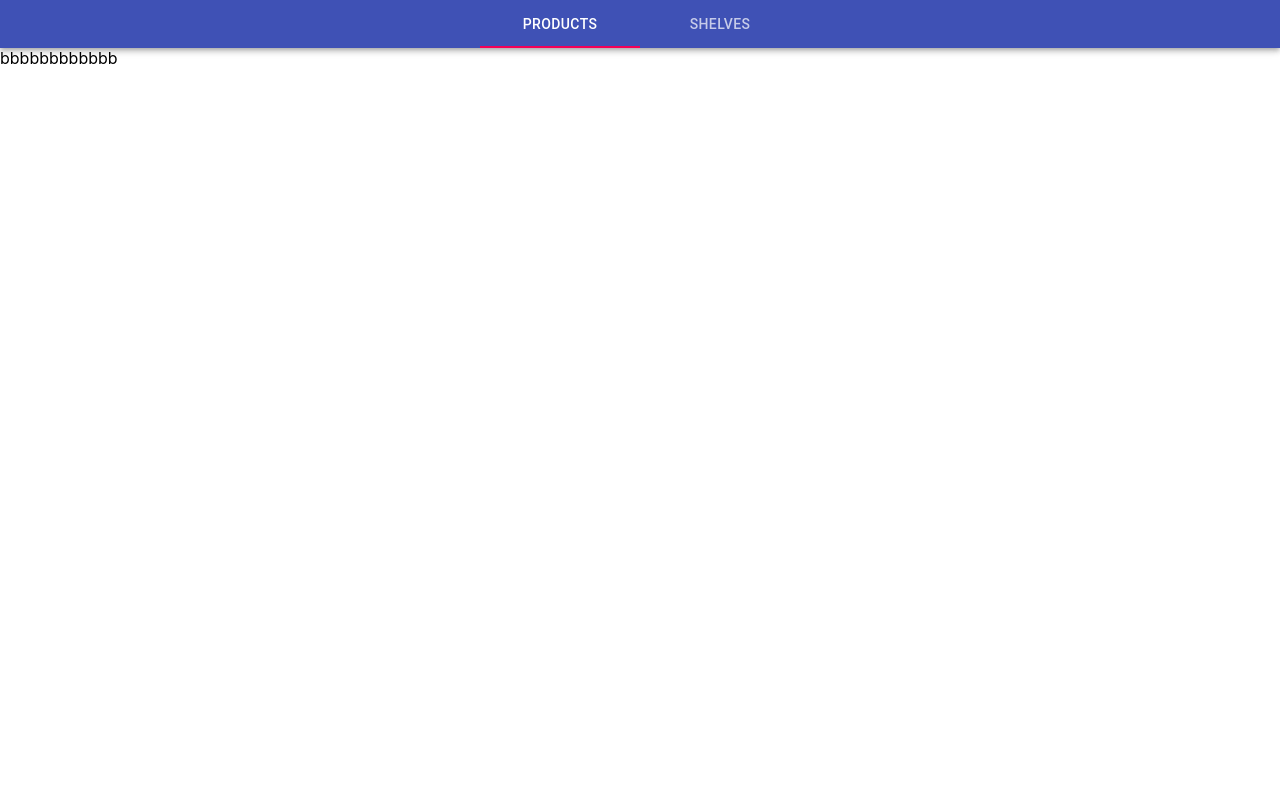
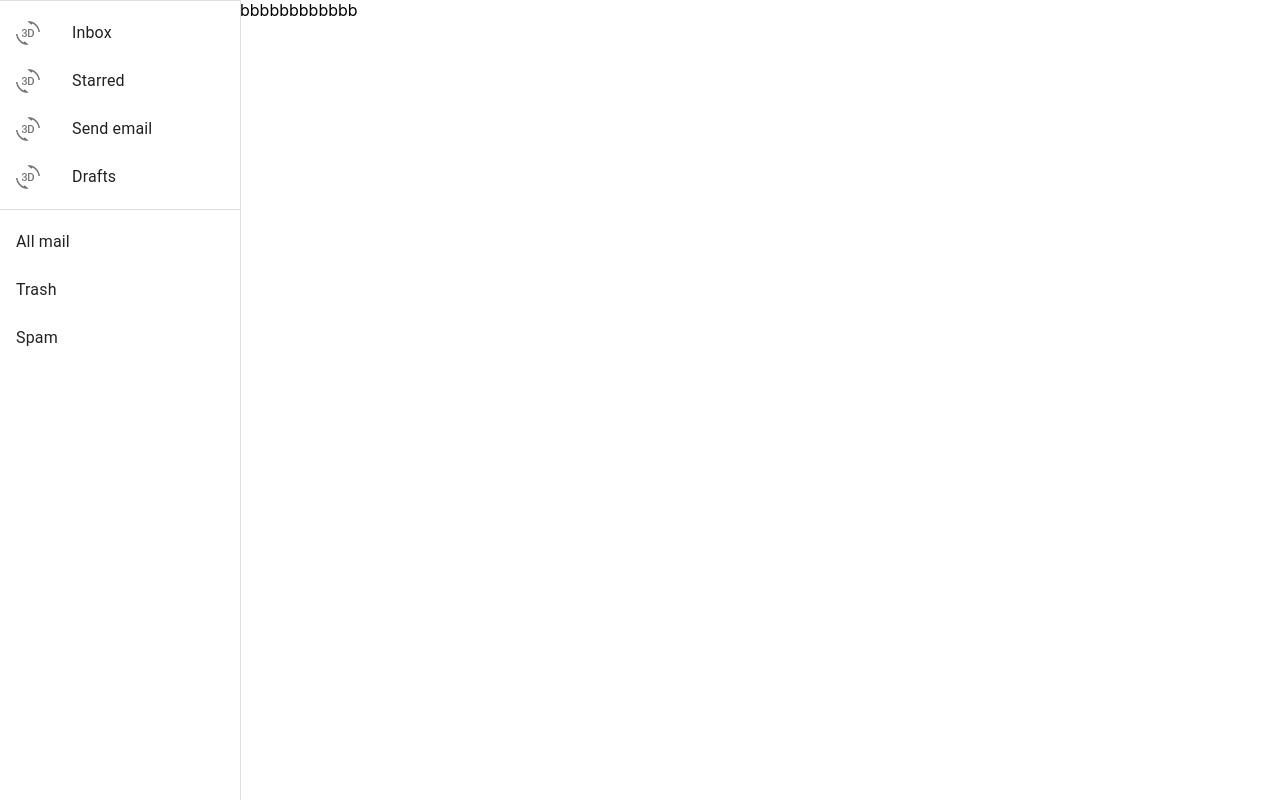
Before and after one commit to lhphancs/InventoryManagerFrontEnd, a React (Create React App) app: page /shelves in a window 1280 px wide. Built offline with nearby package versions, Linux system fonts and the light colour scheme.

Commit message:
Changed nav to sidenav

```diff
--- a/package.json
+++ b/package.json
@@ -4,6 +4,7 @@
   "private": true,
   "dependencies": {
     "@material-ui/core": "^4.11.0",
+    "@material-ui/icons": "^4.9.1",
     "@reduxjs/toolkit": "^1.4.0",
     "@testing-library/jest-dom": "^4.2.4",
     "@testing-library/react": "^9.5.0",
--- a/src/App.tsx
+++ b/src/App.tsx
@@ -1,55 +1,41 @@
 import React from 'react';
 import { Switch, Route, BrowserRouter } from 'react-router-dom';
-import NavTabs from './NavTabs';
 import { PathProducts, PathShelves } from './paths';
 import { Shelf } from './pages/Shelf/Shelf';
 import Product from './pages/Product/Product';
-import { connect } from 'react-redux';
-import { Box } from '@material-ui/core';
+import { makeStyles } from '@material-ui/core';
+import SideNavigation from './SideNavigation';
+import GlobalMessages from './GlobalMessages';
 
-interface IAppProps {
-  globalMessages: {
-    errorMessages: string[],
-    successMessages: string[]
-  }
-}
+const useStyles = makeStyles((theme) => ({
+  root: {
+    display: 'flex',
+  },
+  // necessary for content to be below app bar
+  toolbar: theme.mixins.toolbar,
+  content: {
+    flexGrow: 1
+  },
+}));
 
-const globalMessages = (successMessages: string[], errorMessages: string[]) => {
-    return <div>
-      {successMessages.length > 0 && <Box bgcolor='success.light' style={{padding: 5, margin: 5}}>
-        {successMessages.map((x: string, index: number) => <div key={`success-msg-${index}`}>{x}</div>)}
-      </Box>}
 
-      {errorMessages.length > 0 && <Box bgcolor='error.light' style={{padding: 5, margin: 5}}>
-        {errorMessages.map( (x: string, index: number) => <div key={`error-msg-${index}`}>{x}</div>)}
-      </Box>}
-    </div>;
+export default function App() {
+  const classes = useStyles();
 
-}
-
-function App(props: IAppProps) {
   return (
-    <div>
-      <BrowserRouter>
-        <NavTabs />
-
-        {globalMessages(props.globalMessages.successMessages, props.globalMessages.errorMessages)}
+    <div className={classes.root}>
+      <SideNavigation />
+        <BrowserRouter>
+        <main className={classes.content}>
+          <GlobalMessages />
 
           <Switch>
             <Route path={PathProducts}><Product /></Route>
             <Route path={PathShelves}><Shelf /></Route>
             <Route path="/"><Product /></Route>
           </Switch>
+      </main>
       </BrowserRouter>
-
     </div>
   );
 }
-
-const mapStateToProps = (state: any) => {
-    return {
-        globalMessages: state.globalMessages
-    };
-}
-
-export default connect(mapStateToProps)(App);
--- /dev/null
+++ b/src/GlobalMessages.tsx
@@ -0,0 +1,32 @@
+import React from "react";
+import { Box } from "@material-ui/core";
+import { connect } from "react-redux";
+
+interface IGlobalMessageProps {
+  globalMessages: {
+    errorMessages: string[],
+    successMessages: string[]
+  }
+}
+
+function GlobalMessages(props: IGlobalMessageProps) {
+  const successMsgs = props.globalMessages.successMessages;
+  const errorMsgs = props.globalMessages.errorMessages;
+  return <Box>
+      {successMsgs.length > 0 && <Box bgcolor='success.light' style={{padding: 5, margin: 5}}>
+        {successMsgs.map((x: string, index: number) => <div key={`success-msg-${index}`}>{x}</div>)}
+      </Box>}
+
+      {errorMsgs.length > 0 && <Box bgcolor='error.light' style={{padding: 5, margin: 5}}>
+        {errorMsgs.map( (x: string, index: number) => <div key={`error-msg-${index}`}>{x}</div>)}
+      </Box>}
+    </Box>;
+}
+
+const mapStateToProps = (state: any) => {
+    return {
+        globalMessages: state.globalMessages
+    };
+}
+
+export default connect(mapStateToProps)(GlobalMessages);
--- a/src/NavTabs.tsx
+++ /dev/null
@@ -1,20 +0,0 @@
-import React from 'react';
-import AppBar from '@material-ui/core/AppBar';
-import { Tabs, Tab } from '@material-ui/core';
-import { Link } from "react-router-dom";
-import { PathProducts, PathShelves } from './paths';
-
-export default function NavTabs() {
-    const [navIndex, setNavIndex] = React.useState(0);
-
-    const handleChange = (_: any, value: number) => {
-        setNavIndex(value);
-    };
-
-    return <AppBar position="static">
-        <Tabs value={navIndex} onChange={handleChange} centered>
-            <Tab label='Products' component={Link} to={PathProducts} />
-            <Tab label='Shelves' component={Link} to={PathShelves}/>
-        </Tabs>
-    </AppBar>;
-}
--- /dev/null
+++ b/src/SideNavigation.tsx
@@ -0,0 +1,62 @@
+import React from 'react';
+import { makeStyles, Drawer, Divider, List, ListItem, ListItemIcon, ListItemText } from '@material-ui/core';
+import ThreeDRotation from '@material-ui/icons/ThreeDRotation';
+
+const drawerWidth = 240;
+
+const useStyles = makeStyles((theme) => ({
+  appBar: {
+    width: `calc(100% - ${drawerWidth}px)`,
+    marginLeft: drawerWidth,
+  },
+  drawer: {
+    width: drawerWidth,
+    flexShrink: 0,
+  },
+  drawerPaper: {
+    width: drawerWidth,
+  }
+}));
+
+function renderConfigurationLinks() {
+  return <List>
+    {['Inbox', 'Starred', 'Send email', 'Drafts'].map((text, index) => (
+      <ListItem button key={text}>
+        <ListItemIcon><ThreeDRotation/></ListItemIcon>
+        <ListItemText primary={text} />
+      </ListItem>
+    ))}
+  </List>;
+}
+
+function renderSellers() {
+  return <List>
+    {['All mail', 'Trash', 'Spam'].map((text, index) => (
+      <ListItem button key={text}>
+
+        <ListItemText primary={text} />
+      </ListItem>
+    ))}
+  </List>;
+}
+
+export default function SideNavigation() {
+  const classes = useStyles();
+
+  return (
+      <Drawer
+        className={classes.drawer}
+        variant="permanent"
+        classes={{
+          paper: classes.drawerPaper,
+        }}
+        anchor="left"
+      >
+        <Divider />
+        {renderConfigurationLinks()}
+
+        <Divider />
+        {renderSellers()}
+      </Drawer>
+  );
+}
--- a/src/pages/Product/Product.tsx
+++ b/src/pages/Product/Product.tsx
@@ -8,7 +8,6 @@ interface IProductProps {
     clearAllGlobalMessages: () => void;
     clearAndAddErrorMessages: (message: string) => void;
 }
-
 
 function Product(props: IProductProps) {
     props.clearAllGlobalMessages();
@@ -34,7 +33,6 @@ function Product(props: IProductProps) {
     </div>;
 }
 
-
 const mapDispatchToProps = (dispatch: any) => {
     return {
         clearAllGlobalMessages: () => dispatch(clearAllGlobalMessages),
```
Also changed, not shown: 1 other file (tests, documents, lock files or other folders).
